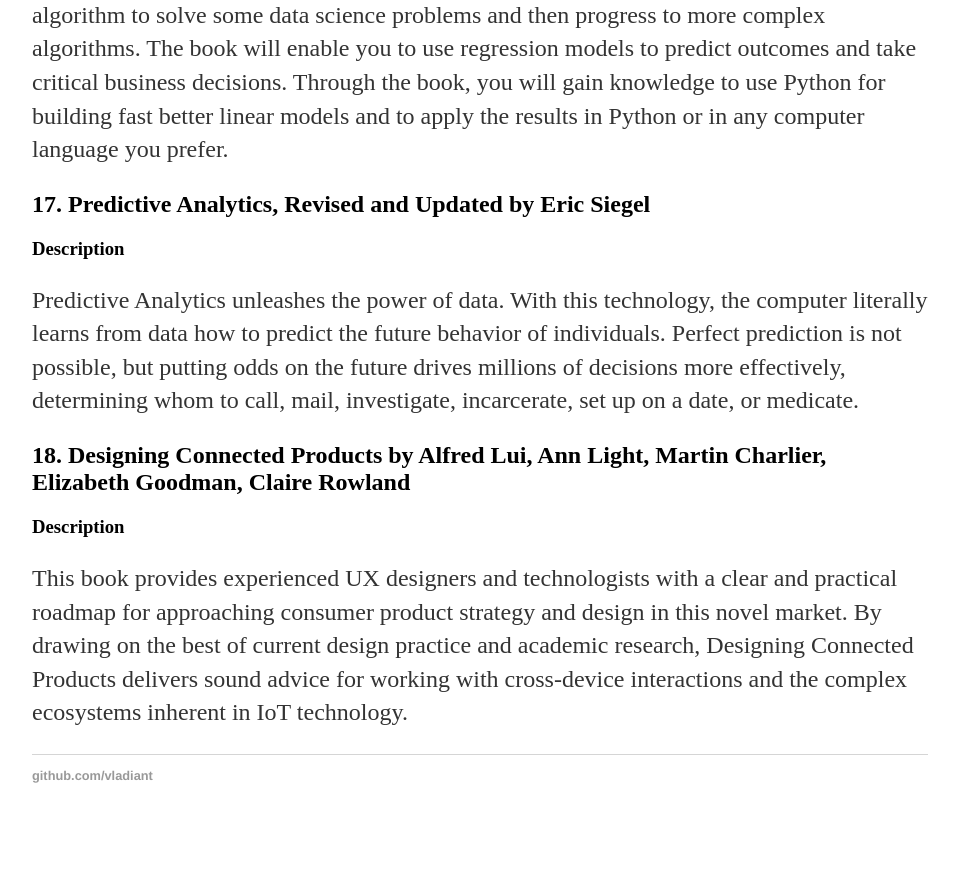
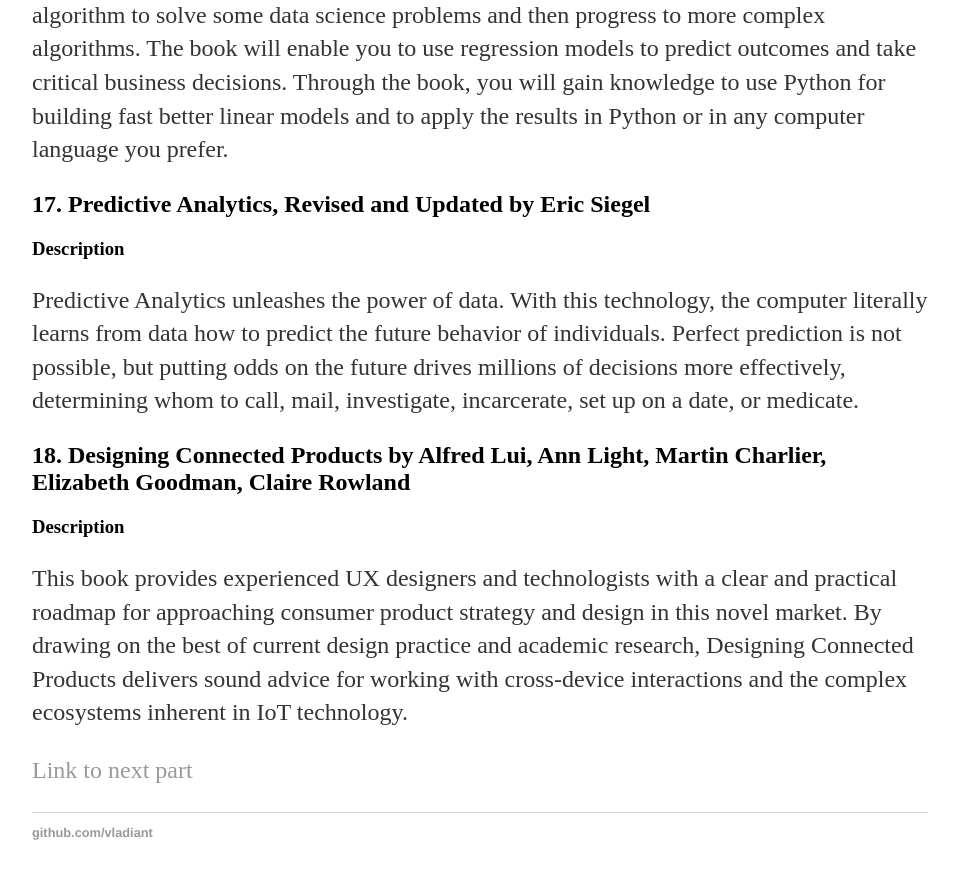
Before and after one commit to vladiant/vladiant.github.io, a Jekyll site: the page built from _posts/2021-02-27-software-development-books.md, in a window 1280 px wide and 900 px high, scrolled down 5577 px. Shown: the top 879 px of the window, without its empty margins (160-1119 px from the left). Built offline with Jekyll 4.4.1, drawn with Linux system fonts in a browser that asks for light colours; before the commit the page ends 6420 px from its top, so only the background shows below that.

Commit message:
Add link to part 2 of SW development books

```diff
--- a/_posts/2021-02-27-software-development-books.md
+++ b/_posts/2021-02-27-software-development-books.md
@@ -120,3 +120,5 @@
 ### Description
 
 This book provides experienced UX designers and technologists with a clear and practical roadmap for approaching consumer product strategy and design in this novel market. By drawing on the best of current design practice and academic research, Designing Connected Products delivers sound advice for working with cross-device interactions and the complex ecosystems inherent in IoT technology.
+
+[Link to next part](https://vladiant.github.io/blog/2021/03/02/software-development-books-p2)
```
